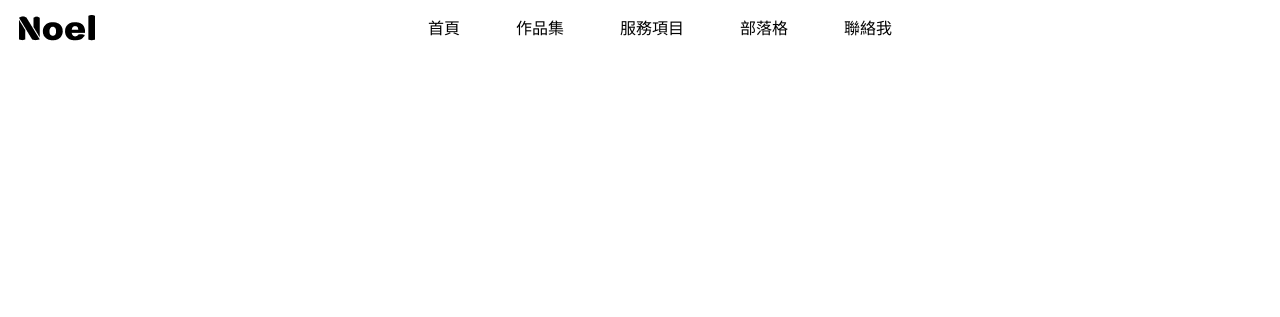
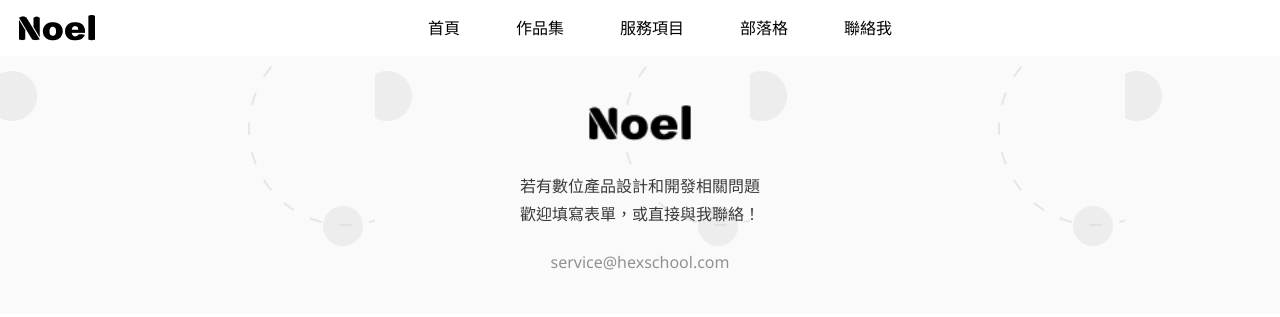
Before and after one commit to Ivy0406/Noel_Website, a website: page headerAndFooter.html in a window 1280 px wide. Drawn offline with Linux system fonts and the light colour scheme; a web font is replaced by a local one.

Commit message:
feat: add text section of footer

```diff
--- a/headerAndFooter.html
+++ b/headerAndFooter.html
@@ -1,16 +1,16 @@
 <!DOCTYPE html>
 <html lang="zh-TW">
-<head>
-    <meta charset="UTF-8">
-    <meta name="viewport" content="width=device-width, initial-scale=1.0">
+  <head>
+    <meta charset="UTF-8" />
+    <meta name="viewport" content="width=device-width, initial-scale=1.0" />
     <title>Header & Footer</title>
     <link href="./src/output.css" rel="stylesheet" />
     <link
       href="https://fonts.googleapis.com/css2?family=Noto+Sans:wght@400;700&family=Tourney:wght@400&display=swap"
       rel="stylesheet"
     />
-</head>
-<body>
+  </head>
+  <body>
     <header class="bg-primary-50 h-14 flex justify-center items-center px-3">
       <div
         class="w-full flex justify-between items-center md:w-[1296px] md:justify-start md:gap-[318px]"
@@ -60,5 +60,22 @@
         </button>
       </div>
     </header>
-</body>
+
+    <footer
+      class="bg-[url(/src/assets/images/footer/footer-bg-sm.png)] py-10"
+      alt="表尾背景圖-行動版"
+    >
+      <div class="flex flex-col gap-6 justify-center items-center">
+        <div class="w-30 h-[54px]">
+          <img class="object-center w-full h-full" src="./src/assets/images/logo/logo.png" alt="Noel_Logo" />
+        </div>
+
+        <div class="flex flex-col gap-1 text6-2 text-primary-700">
+          <p>若有數位產品設計和開發相關問題</p>
+          <p>歡迎填寫表單，或直接與我聯絡！</p>
+        </div>
+        <p class="text6-2 text-primary-500">service@hexschool.com</p>
+      </div>
+    </footer>
+  </body>
 </html>
```
Also changed, not shown: src/output.css.
